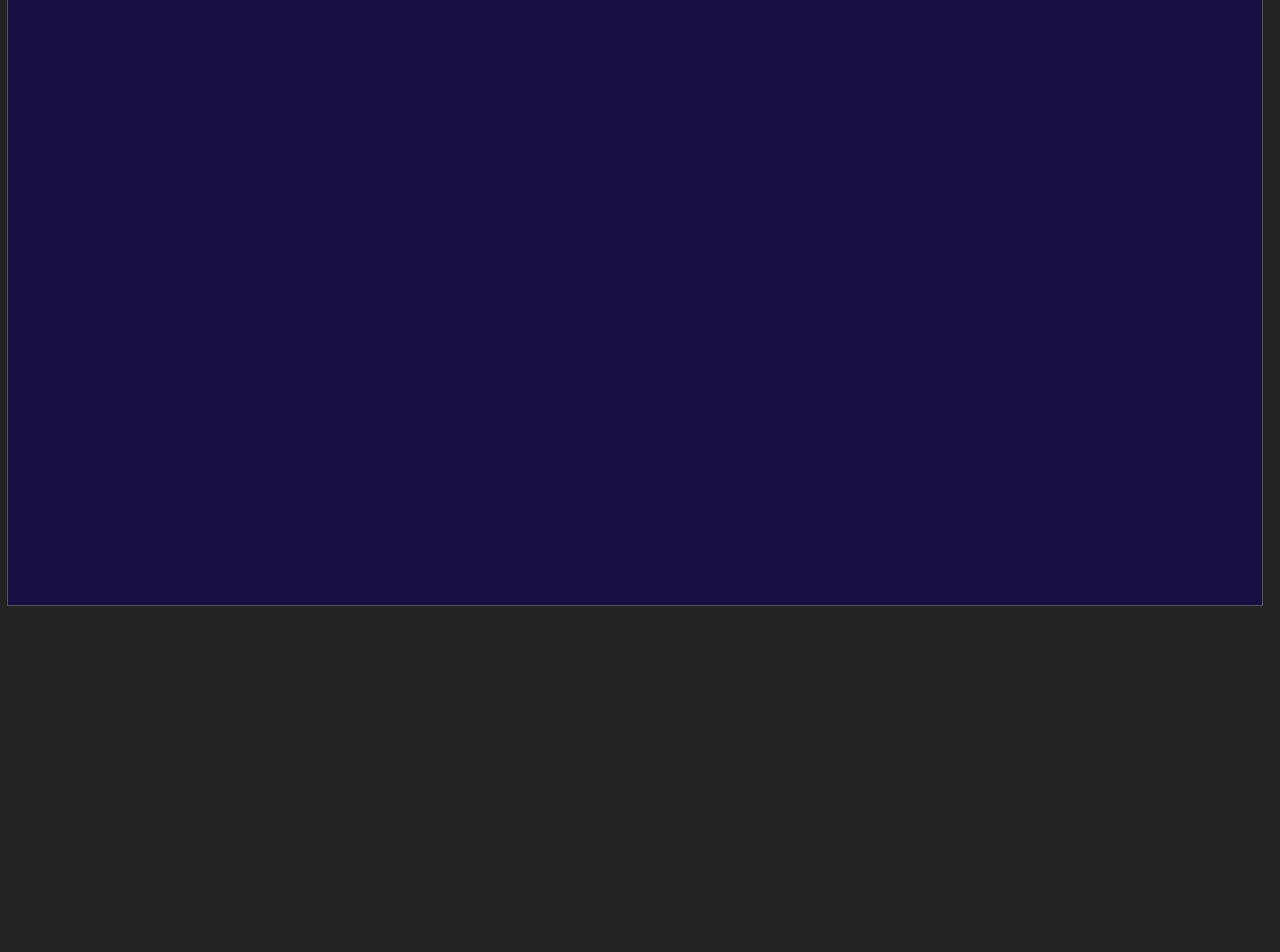
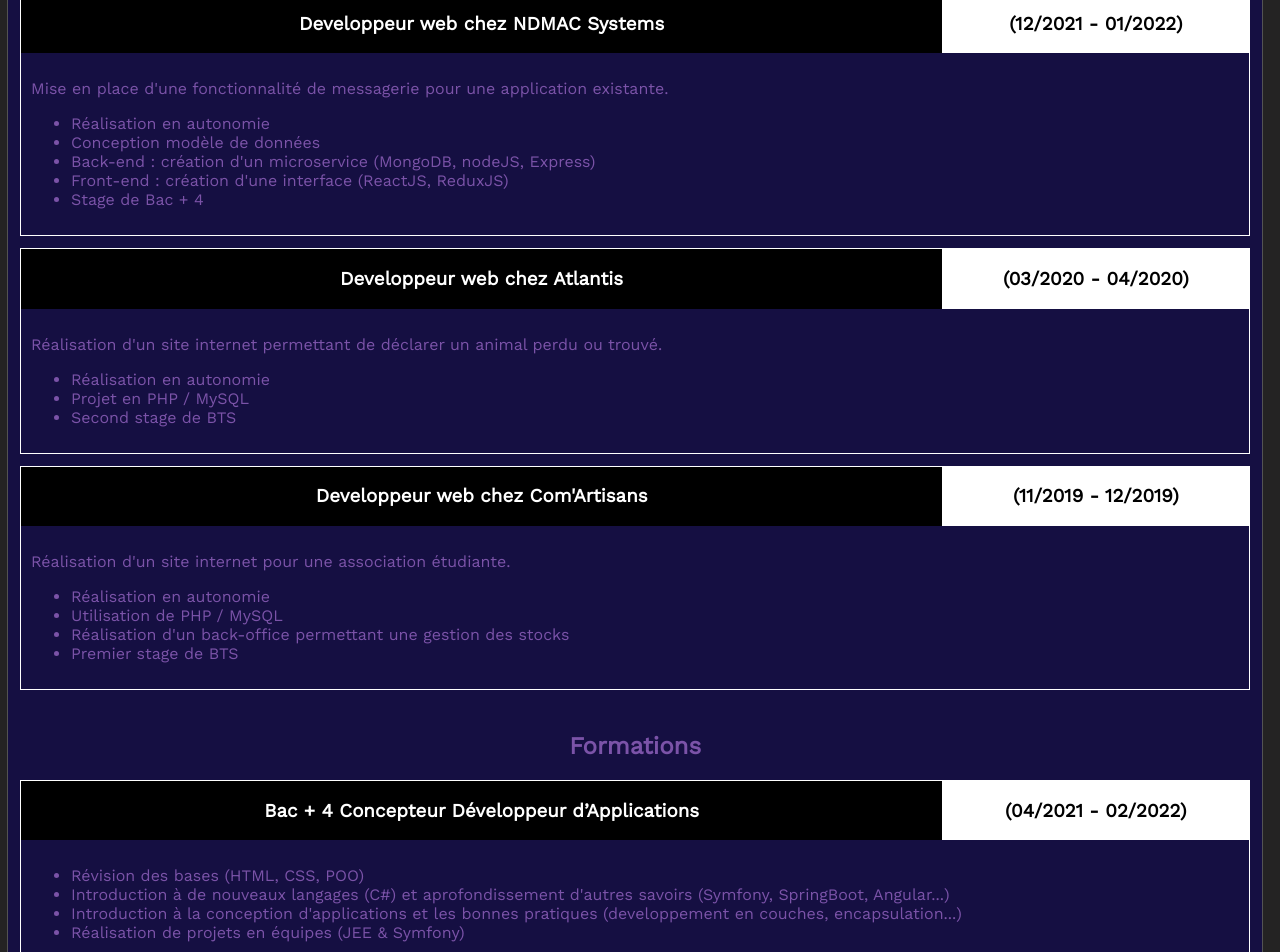
Before and after one commit to Mazebird/portfolio2022, a React (Create React App) app: page /Parcours in a window 1280 px wide. Shown: the part 140-1092 px from the top of the page. Before the commit the page ends 800 px from the top, so only its background shows below. Built offline with nearby package versions, Linux system fonts and the light colour scheme.

Commit message:
Feature/CV Ajout d'une version brute de la page 'Mon parcours'

```diff
--- a/src/pages/CV.jsx
+++ b/src/pages/CV.jsx
@@ -10,8 +10,89 @@
                     <h2>Mon parcours</h2>
                 </div>
                 <div className="content">
-                    <p>Ajouter les éléments du cv : Formations & Expériences</p>
-                </div>
+                    <div className='cv-container'>
+                        <h2 className="cv-container-title">Expériences professionnelles</h2>
+                        <div className="cv-element">
+                            <div className='cv-element-title'>
+                                <div className='cv-element-title-label'><h3 >Developpeur web chez NDMAC Systems</h3></div>
+                                <div className='cv-element-title-date'> <h3>(12/2021 - 01/2022)</h3></div>
+                            </div>
+                            <div className="cv-element-content">
+                                <p>Mise en place d'une fonctionnalité de messagerie pour une application existante.</p>
+                                <ul>
+                                    <li>Réalisation en autonomie</li>
+                                    <li>Conception modèle de données</li>
+                                    <li>Back-end : création d'un microservice (MongoDB, nodeJS, Express)</li>
+                                    <li>Front-end : création d'une interface (ReactJS, ReduxJS)</li>
+                                    <li>Stage de Bac + 4</li>
+                                </ul>
+                            </div>
+                        </div>
+                        <div className="cv-element">
+                            <div className='cv-element-title'>
+                                <div className='cv-element-title-label'><h3 >Developpeur web chez Atlantis</h3></div>
+                                <div className='cv-element-title-date'> <h3>(03/2020 - 04/2020)</h3></div>
+                            </div>
+                            <div className="cv-element-content">
+                                <p>Réalisation d'un site internet permettant de déclarer un animal perdu ou trouvé.</p>
+                                <ul>
+                                    <li>Réalisation en autonomie</li>
+                                    <li>Projet en PHP / MySQL</li>
+                                    <li>Second stage de BTS</li>
+                                </ul>
+                            </div>
+                        </div>
+                        <div className="cv-element">
+                            <div className='cv-element-title'>
+                                <div className='cv-element-title-label'><h3 >Developpeur web chez Com'Artisans</h3></div>
+                                <div className='cv-element-title-date'> <h3>(11/2019 - 12/2019)</h3></div>
+                            </div>
+                            <div className="cv-element-content">
+                            <p>Réalisation d'un site internet pour une association étudiante.</p>
+                                <ul>
+                                    <li>Réalisation en autonomie</li>
+                                    <li>Utilisation de PHP / MySQL</li>
+                                    <li>Réalisation d'un back-office permettant une gestion des stocks</li>
+                                    <li>Premier stage de BTS</li>
+                                </ul>
+                            </div>
+                        </div>
+                    </div>
+                    <div className="cv-container-separator"></div>
+                    <div className='cv-container'>
+                        <h2 className="cv-container-title">Formations</h2>
+                        <div className="cv-element">
+                            <div className='cv-element-title'>
+                                <div className='cv-element-title-label'><h3 >Bac + 4 Concepteur Développeur d’Applications</h3></div>
+                                <div className='cv-element-title-date'> <h3>(04/2021 - 02/2022)</h3></div>
+                            </div>
+                            <div className="cv-element-content">
+                                <ul>
+                                    <li>Révision des bases (HTML, CSS, POO)</li>
+                                    <li>Introduction à de nouveaux langages (C#) et aprofondissement d'autres savoirs (Symfony, SpringBoot, Angular...)</li>
+                                    <li>Introduction à la conception d'applications et les bonnes pratiques (developpement en couches, encapsulation...)</li>
+                                    <li>Réalisation de projets en équipes (JEE & Symfony)</li>
+                                </ul>
+                            </div>
+                        </div>
+                        <div className="cv-element">
+                            <div className='cv-element-title'>
+                                <div className='cv-element-title-label'><h3>BTS SIO Option Solution Logicielle et Applications Métier</h3></div>
+                                <div className='cv-element-title-date'> <h3>(09/2019 - 06/2020)</h3></div>
+                            </div>
+
+                            <div className="cv-element-content">
+                                <ul>
+                                    <li>Introduction à la cybersécurité (Cisco)</li>
+                                    <li>Introduction à divers langages (PHP / MySQL, Java, C++, Python)</li>
+                                    <li>Introduction à divers concepts de développement (Algorythmie, Programmation Orientée Objet, MCD...)</li>
+                                </ul>
+
+                            </div>
+                        </div>
+                    </div>
+
+                </div> {/* content */}
             </div>
         </div>
     );
--- /dev/null
+++ b/src/styles/pages/_cv.scss
@@ -0,0 +1,69 @@
+.cv {
+    .content {
+        display: flex;
+        justify-content: space-around;
+        align-items: flex-start;
+
+        @media screen and (max-width: $max-width-tablet) {
+            flex-direction: column;
+            align-items: center;
+            margin: 0;
+        }
+    }
+
+    .cv-container {
+        text-align: center;
+        width: 100%;
+
+        margin-bottom: 10px;
+
+        .cv-element {
+            border: 1px solid white;
+            margin: 12px;
+            @media screen and (max-width: $max-width-mobile) {
+                border: none;
+                margin: 0;
+                width: 100%;
+            }
+        }
+
+        .cv-element-title {
+           display: flex;
+           flex-direction: row;
+           justify-content: space-between;
+           background-color: black;
+
+           .cv-element-title-label{
+            align-self: center;
+
+            margin: 0;
+            color: white;
+            width: 75%;
+
+           }
+           .cv-element-title-date {
+
+            color: black;
+            background-color: white;
+            width: 25%;
+           }
+
+            @media screen and (max-width: $max-width-mobile) {
+                border: none;
+            }
+        }
+
+        .cv-element-content{
+            text-align: justify;
+            padding: 10px;
+        }
+    }
+    .cv-container-separator{
+        border-top: 1px solid white;
+        width: 100%;
+        display: none;
+        @media screen and (max-width: $max-width-mobile) {
+            display: inline;
+        }
+    }
+}
--- a/src/styles/styles.scss
+++ b/src/styles/styles.scss
@@ -4,6 +4,7 @@
 @import './pages/contact';
 @import './pages/notFound';
 @import './pages/skills';
+@import './pages/cv';
 
 @import './components/contact-form';
 @import './components/main';
```
